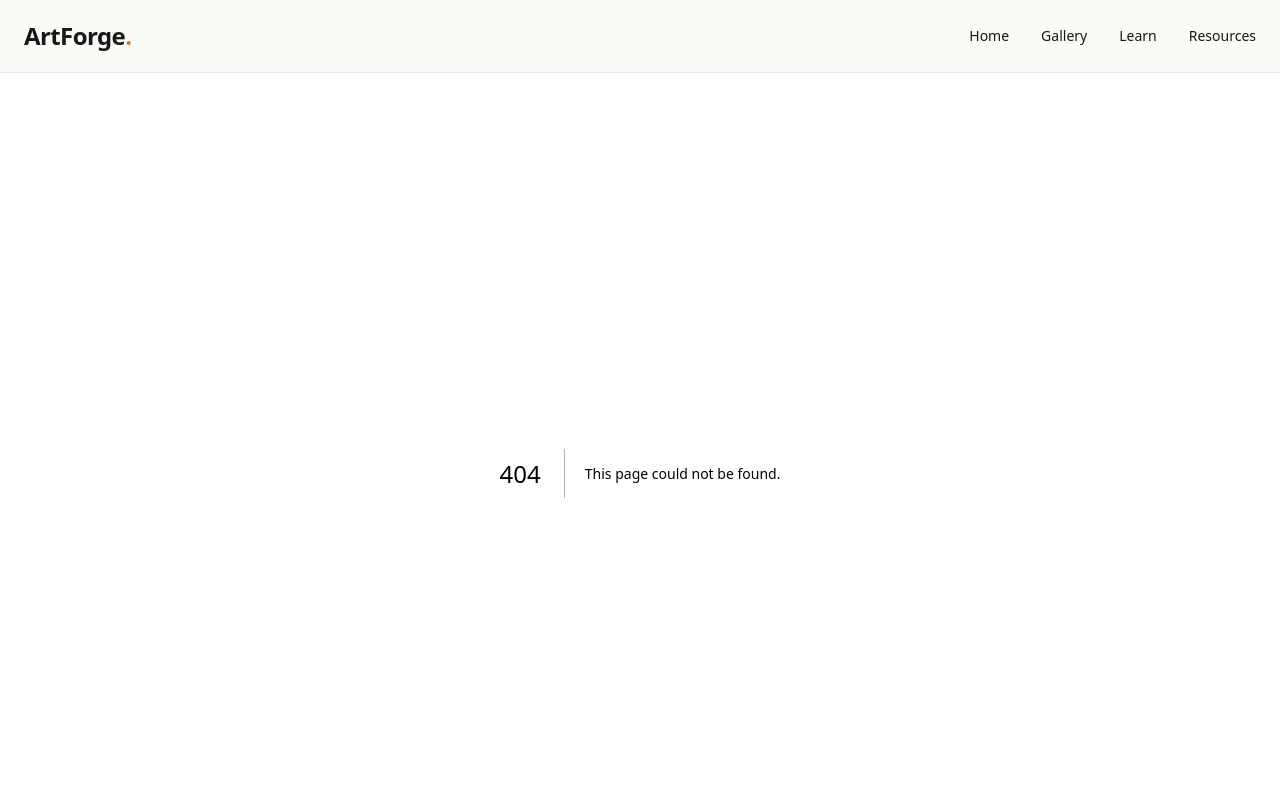
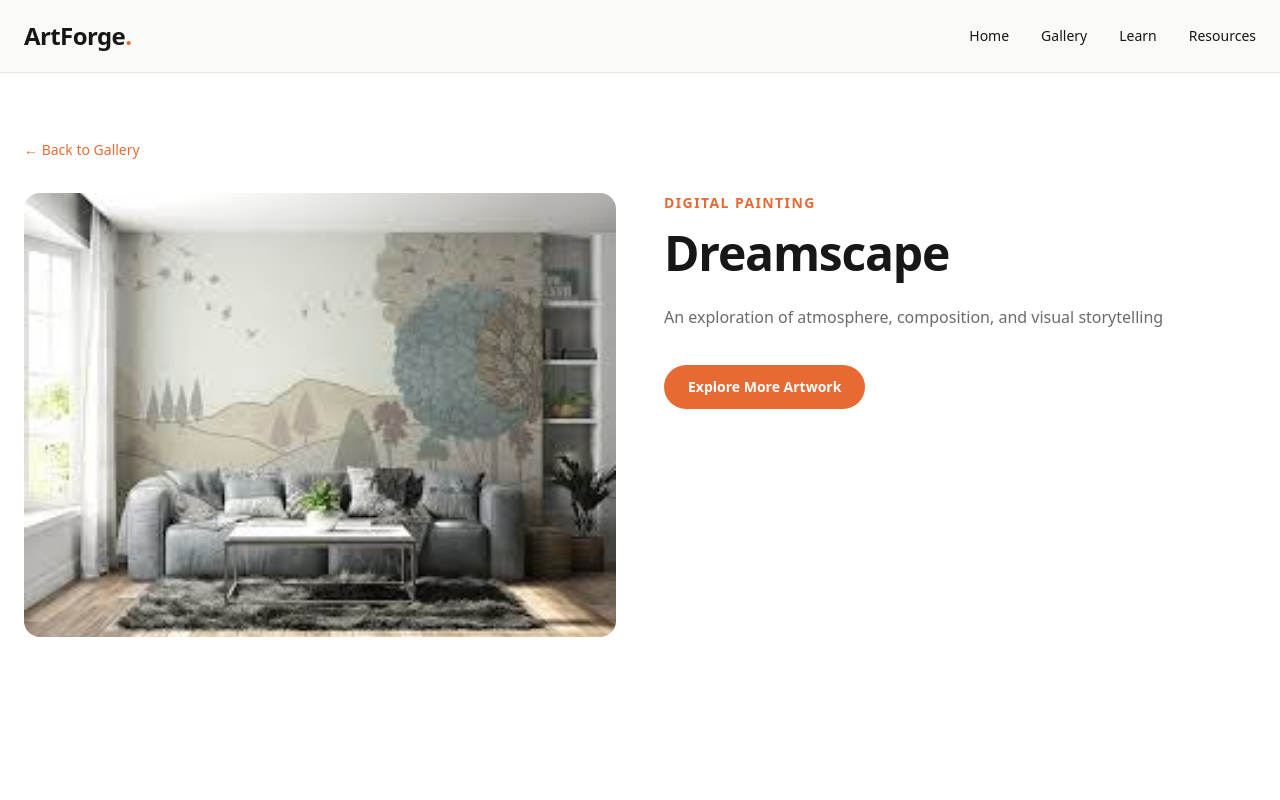
Before and after one commit to Yash-07-dev/artforge, a Next.js app: page /artwork/1 in a window 1280 px wide. Before the commit this address had no page. Shown: the top 800 px of the page. Built offline with nearby package versions, Linux system fonts and the light colour scheme.

Commit message:
standardize artwork detail page image layout

```diff
--- /dev/null
+++ b/app/artwork/[id]/page.js
@@ -0,0 +1,94 @@
+
+import Image from "next/image";
+import Link from "next/link";
+import { notFound } from "next/navigation";
+import artworks from "../../../data/artworks";
+
+
+
+
+export async function generateMetadata({ params }) {
+  const { id } = await params;
+
+  const artwork = artworks.find(
+    (item) => String(item.id) === id
+  );
+
+  if (!artwork) {
+    return {
+      title: "Artwork Not Found | ArtForge",
+    };
+  }
+
+  return {
+    title: `${artwork.title} | ArtForge`,
+    description: artwork.description,
+  };
+}
+
+
+export default async function ArtworkDetailPage({ params }) {
+  const { id } = await params;
+
+  const artwork = artworks.find(
+    (item) => String(item.id) === id
+  );
+
+  if (!artwork) {
+    notFound();
+  }
+
+  return (
+    <main className="mx-auto min-h-screen w-full max-w-7xl px-6 py-16">
+      <Link
+        href="/gallery"
+        className="text-sm font-medium text-[#E86A33] hover:underline"
+      >
+        ← Back to Gallery
+      </Link>
+
+
+
+<div className="mt-8 grid grid-cols-1 gap-10 md:grid-cols-2 md:gap-12">
+  {/* Artwork image */}
+  <div className="w-full">
+    <div className="relative w-full aspect-[4/3] overflow-hidden rounded-2xl bg-[#F0F0EB]">
+      <Image
+        src={artwork.image}
+        alt={artwork.title}
+        fill
+        sizes="(max-width: 767px) 100vw, 50vw"
+        className="object-cover"
+        priority
+      />
+    </div>
+  </div>
+
+  {/* Artwork details */}
+  <section className="min-w-0">
+    <p className="text-sm font-semibold uppercase tracking-widest text-[#E86A33]">
+      {artwork.category}
+    </p>
+
+    <h1 className="mt-4 text-4xl font-bold tracking-tight text-[#171717] sm:text-5xl">
+      {artwork.title}
+    </h1>
+
+    <p className="mt-6 leading-8 text-[#6B6B6B]">
+      {artwork.description}
+    </p>
+
+    <Link
+      href="/gallery"
+      className="mt-8 inline-flex rounded-full bg-[#E86A33] px-6 py-3 text-sm font-semibold text-white transition hover:bg-[#C95425]"
+    >
+      Explore More Artwork
+    </Link>
+  </section>
+</div>
+
+
+
+    </main>
+  );
+}
--- a/data/artworks.js
+++ b/data/artworks.js
@@ -5,18 +5,24 @@ const artworks = [
     title: "Dreamscape",
     category: "Digital Painting",
     image: "/artworks/dreamscape.jpg",
+    description:
+       "An exploration of atmosphere, composition, and visual storytelling",
   },
   {
     id: 2,
     title: "Color Study",
     category: "Color & Light",
     image: "/artworks/color-study.jpg",
+    description:
+        "study the color and light",
   },
   {
     id: 3,
     title: "Quiet Moments",
     category: "Illustration",
     image: "/artworks/quiet-moments.jpg",
+    description:
+         "Let's create illustration",
   },
 ];
 
```
